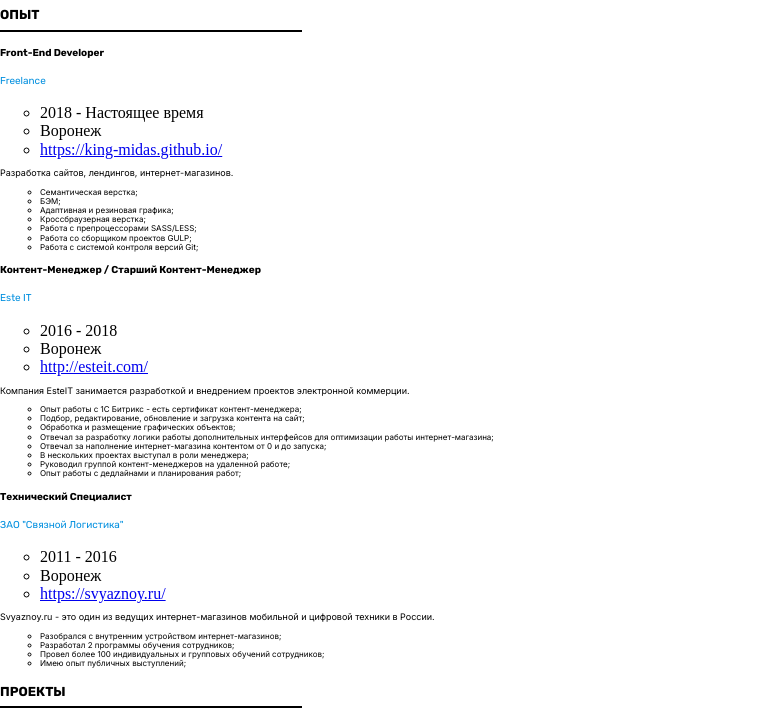
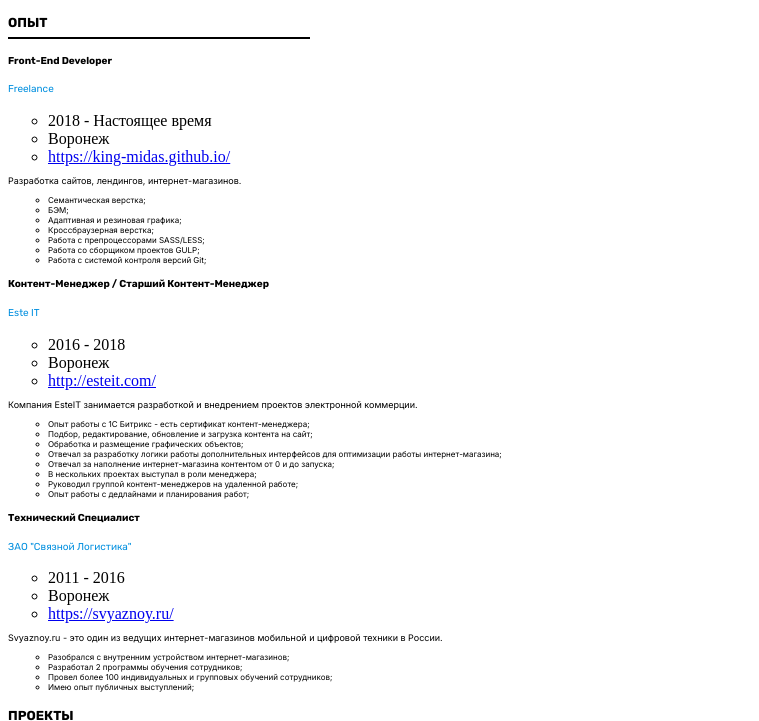
Before and after one commit to king-midas/midas-start, a website: page source/index.html in a window 1280 px wide. Shown: the part 292-1013 px from the top of the page, without its empty margins (0-759 px from the left). Drawn offline with nearby package versions, Linux system fonts and the light colour scheme; files that its build step writes are made by us from their sources.

```diff
--- a/source/sass/style.scss
+++ b/source/sass/style.scss
@@ -1,4 +1,4 @@
-@import "../../node_modules/normalize.css/normalize";
+
 @import "variables.scss";
 @import "fonts.scss";
 @import "blocks/about.scss";
```
